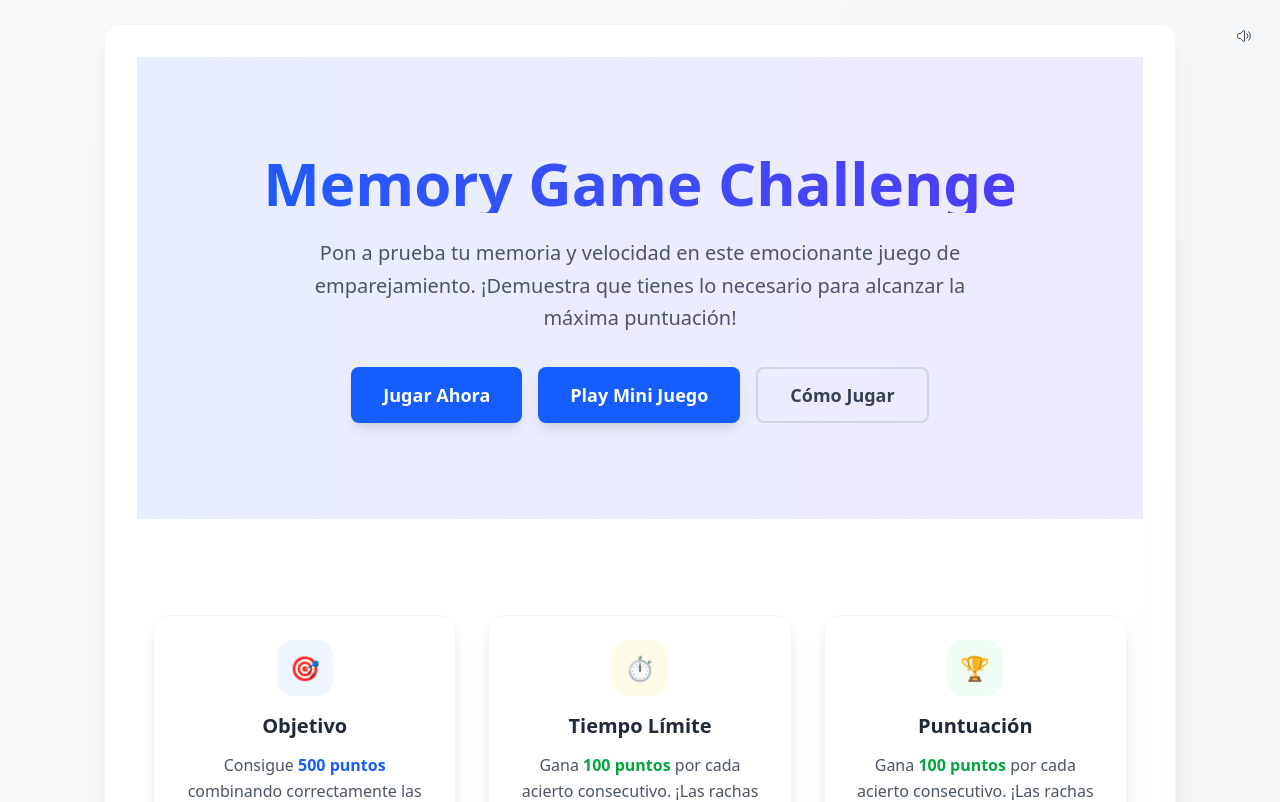
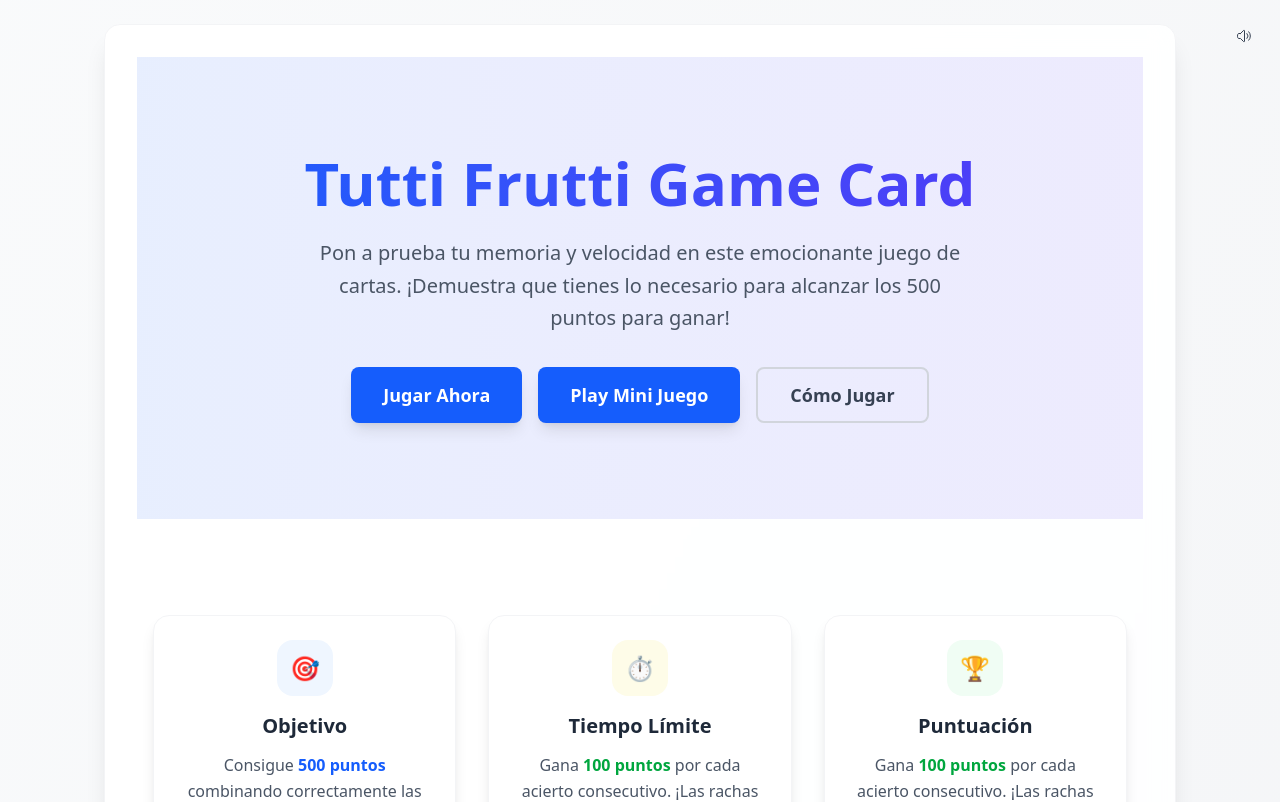
Before and after one commit to Jemi1110/memory_game, a React (Vite) app: page / in a window 1280 px wide. Shown: the top 802 px of the page. Built offline with nearby package versions, Linux system fonts and the light colour scheme; no server answers.

Commit message:
Update HomePage.tsx

```diff
--- a/src/pages/HomePage.tsx
+++ b/src/pages/HomePage.tsx
@@ -52,7 +52,7 @@ export default function HomePage() {
               animate={{ opacity: 1, y: 0 }}
               transition={{ duration: 0.5 }}
             >
-              Memory Game Challenge
+                Tutti Frutti Game Card
             </motion.h1>
             <motion.p
               className="text-lg md:text-xl text-gray-600 mb-8 max-w-2xl mx-auto leading-relaxed"
@@ -60,8 +60,8 @@ export default function HomePage() {
               animate={{ opacity: 1, y: 0 }}
               transition={{ duration: 0.5, delay: 0.2 }}
             >
-              Pon a prueba tu memoria y velocidad en este emocionante juego de emparejamiento.
-              ¡Demuestra que tienes lo necesario para alcanzar la máxima puntuación!
+              Pon a prueba tu memoria y velocidad en este emocionante juego de cartas.
+              ¡Demuestra que tienes lo necesario para alcanzar los 500 puntos para ganar!
             </motion.p>
             <motion.div
               className="flex flex-col sm:flex-row gap-4 justify-center"
```
